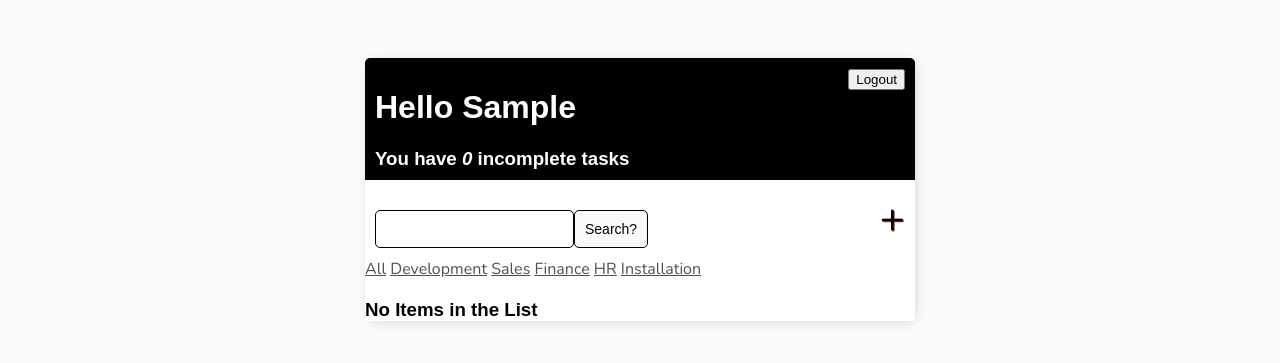
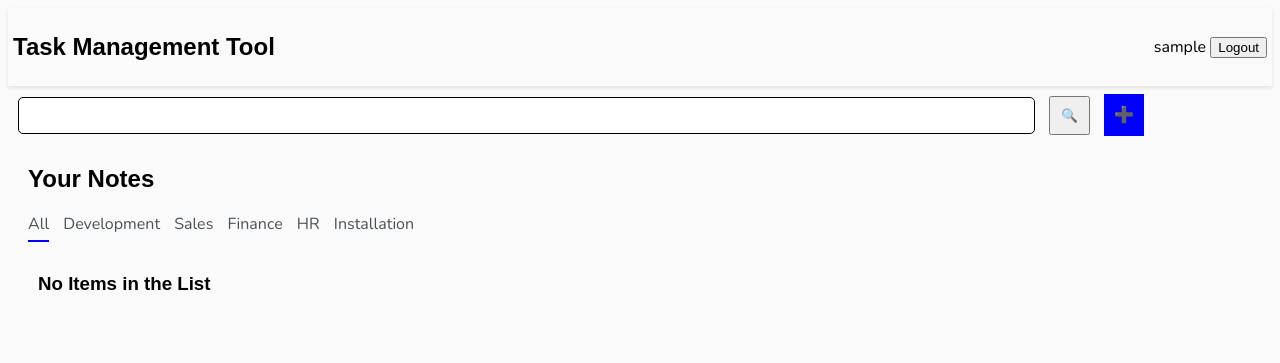
Before and after one commit to Haashir-Shakeel/Django-Task-Management, a Django app: page / in a window 1280 px wide. Shown: the top 363 px of the page. Run offline with Django 5.2, Linux system fonts and the light colour scheme; the visitor is signed in with stand-in values (Sample User, id 1); data that the repository does not hold is empty.

Commit message:
updated task list design, task cards, tabs, search working

```diff
--- a/task_management_app/tasks/templates/tasks/main.html
+++ b/task_management_app/tasks/templates/tasks/main.html
@@ -8,12 +8,12 @@
     <link rel="preconnect" href="https://fonts.googleapis.com">
 <link rel="preconnect" href="https://fonts.gstatic.com" crossorigin>
 <link href="https://fonts.googleapis.com/css2?family=Nunito:wght@200&display=swap" rel="stylesheet">
-
+<link rel="stylesheet" href="https://cdnjs.cloudflare.com/ajax/libs/font-awesome/4.7.0/css/font-awesome.min.css">
     <style>
         body{
             background-color: #FAFAFA;
             font-family: 'Nunito', sans-serif;
-            padding-top: 50px;
+            /* padding-top: 10px; */
         }
 
         h1,h2,h3,h4,h5,h6{
@@ -24,7 +24,7 @@
             color: #4b5156;
         }
         .container{
-            max-width: 550px;
+            /* max-width: 850px; */
             margin: auto;
             background-color: #fff;
             -webkit-box-shadow: 2px 2px 13px -4px rgb(0,0,0,0.21);
@@ -131,13 +131,45 @@
             padding: 20px;
         }
 
+                /* Category Chip Styles */
+        .chip-dev {
+            background-color: #ffff99; /* light yellow */
+            color: #cccc00; /* dark yellow */
+        }
+
+        .chip-sal {
+            background-color: #ffcccc; /* light red */
+            color: #ff6666; /* dark red */
+        }
+
+        .chip-fin {
+            background-color: #ccffcc; /* light green */
+            color: #33cc33; /* dark green */
+        }
+
+        .chip-hr {
+            background-color: #ccffff; /* light blue */
+            color: #33cccc; /* dark blue */
+        }
+
+        .chip-ins {
+            background-color: #f2f2f2; /* light grey */
+            color: #999999; /* dark grey */
+        }
+
+
     </style>
 </head>
 <body>
-    <div class="container">
+    <div>
+
+
+    <!-- <div class="container"> -->
+
         {% block content %}
 
         {% endblock content %}
+    <!-- </div> -->
     </div>
 </body>
 </html>
--- a/task_management_app/tasks/templates/tasks/task_list.html
+++ b/task_management_app/tasks/templates/tasks/task_list.html
@@ -2,7 +2,18 @@
 
 {% block content %}
 
-<div class="header-bar">
+<div class="top-section" style="display: flex; justify-content: space-between; align-items: center; padding: 5px; box-shadow: 0 2px 4px rgba(0,0,0,0.1);">
+    <h2>Task Management Tool</h2>
+    <div>
+        <span>{{ request.user.username }}</span>
+        <form action="{% url 'logout' %}" method="post" style="display: inline;">
+            {% csrf_token %}
+            <button type="submit" >Logout</button>
+        </form>
+    </div>
+</div>
+
+<!-- <div class="header-bar">
     <div>
         <h1>Hello {{request.user|title}} </h1>
         <h3 style="margin:0"> You have <i>{{count}}</i> incomplete task{{ count|pluralize:"s" }}</h3>
@@ -18,28 +29,39 @@
     <a href="{% url 'login' %}">Login</a>
     {% endif %}
 
-</div>
+</div> -->
 
 
-<div id="search-add-wrapper">
+<!-- <div id="search-add-wrapper">
     <form method="GET" style="margin-top: 20px;display:flex;">
         <input type="text" name="search-area">
         <input class="button" type="submit" value="Search?">
     </form>
     <a id="add-link" href="{% url 'task-create' %}"> &#43;</a>
+</div> -->
+
+<div class="search-add-section" style="padding: 10px; display: flex; justify-content: space-between; align-items: center;">
+    <form method="GET" style="width: 100%;">
+        <input type="text" name="search-area" style="width: 80%; padding: 10px;">
+        <button type="submit" style="padding: 10px; margin-left: 10px;">🔍</button>
+        <a href="{% url 'task-create' %}" style="padding: 10px; background-color: blue; color: white; text-decoration: none; margin-left: 10px;">➕</a>
+    </form>
 </div>
 
 
-<div class="category-tabs">
-    <a href="?category=all" class="{% if not request.GET.category or request.GET.category == 'all' %}active{% endif %}">All</a>
+<h2 style="padding-left: 20px;">Your Notes</h2>
+
+
+<div class="category-tabs" style="margin-left: 20px; margin-bottom: 20px;">
+    <a href="?category=all" style="text-decoration: none; margin-right: 10px; padding-bottom: 5px; border-bottom: 2px solid {% if not request.GET.category or request.GET.category == 'all' %}blue{% else %}transparent{% endif %};">All</a>
     {% for choice in tasks.model.category_choices %}
-        <a href="?category={{ choice.0 }}" class="{% if request.GET.category == choice.0 %}active{% endif %}">{{ choice.1 }}</a>
+        <a href="?category={{ choice.0 }}" style="text-decoration: none; margin-right: 10px; padding-bottom: 5px; border-bottom: 2px solid {% if request.GET.category == choice.0 %}blue{% else %}transparent{% endif %};">{{ choice.1 }}</a>
     {% endfor %}
 </div>
 
 
 
-<div class="task-items-wrapper">
+<!-- <div class="task-items-wrapper">
     {% for task in tasks %}
         <div class="task-wrapper">
             {% if task.complete %}
@@ -62,8 +84,46 @@
     <h3>No Items in the List</h3>
     {% endfor %}
 
+</div> -->
+
+
+<!-- Task Cards -->
+<div class="task-items-wrapper" style="margin-left: 30px; display: flex; flex-wrap: wrap; gap: 20px;">
+    {% for task in tasks %}
+    <div style="border: 1px solid #ccc; border-radius: 8px; padding: 1rem; width: 300px; background-color: white; ">
+        <!-- Row 1: Category, Complete/Incomplete, Edit, Delete -->
+        <div style="display: flex; justify-content: space-between; align-items: center;">
+            <div class="chip-{{ task.category|lower }} ..." style="border-radius: 20px; padding: 0.5rem;">
+                {{ task.get_category_display }}
+            </div>
+            <div style="margin-left: auto; display: flex; align-items: center; gap: 10px;">
+            {% if task.complete %}
+            <i class="fa fa-circle" style="color: grey;"></i>
+            {% else %}
+            <i class="fa fa-check-circle" style="color: gray;"></i>
+            {% endif %}
+            <a href="{% url 'task-update' task.id %}"><i class="fa fa-pencil"></i></a>
+            <a href="{% url 'task-delete' task.id %}" style="color: red;"><i class="fa fa-trash"></i></a>
+            </div>
+        </div>
+
+        <!-- Row 2: Task Title -->
+        <div style="margin-top: 1rem; margin-bottom: 1rem;">
+            {% if task.complete %}
+            <h3 style="text-decoration: line-through;">{{ task.title }}</h3>
+            {% else %}
+            <h3>{{ task.title }}</h3>
+            {% endif %}
+        </div>
+
+        <!-- Row 3: Created Date -->
+        <div style="display: flex; justify-content: flex-end;">
+            <span>{{ task.created|date:"d:m:Y" }}</span>
+        </div>
+    </div>
+    {% empty %}
+    <h3>No Items in the List</h3>
+    {% endfor %}
 </div>
 
-
-
 {% endblock content %}
```
